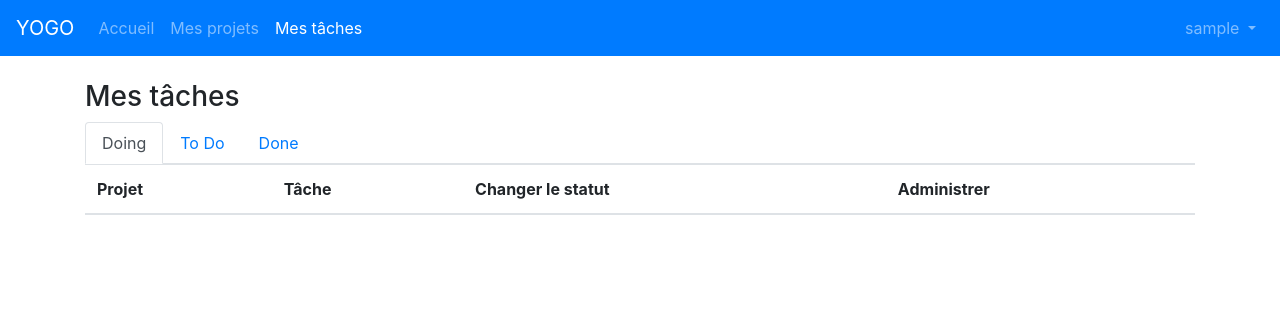
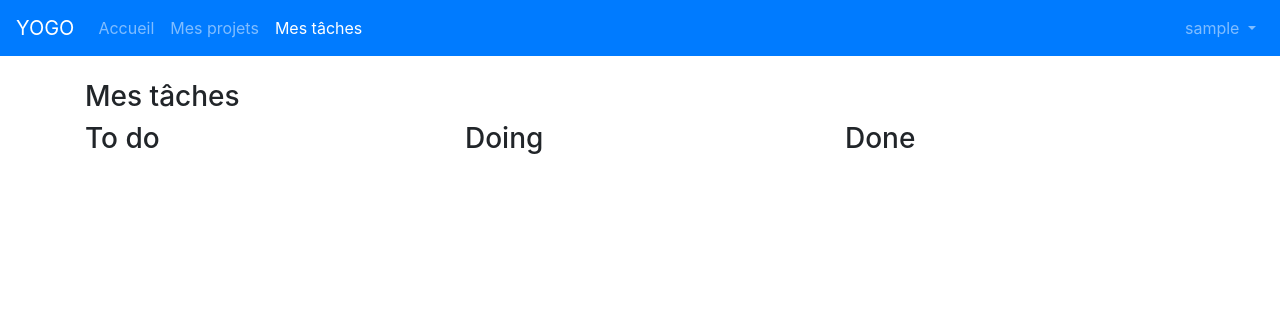
Before and after one commit to nanoy42/yogo, a Django app: page /projects/mytasks in a window 1280 px wide. Shown: the top 316 px of the page. Run offline with Django 3.2, Linux system fonts and the light colour scheme; the visitor is signed in with stand-in values (Sample User, id 1); data that the repository does not hold is empty; parts of the project's set-up code (start-up, migrations or seed data) failed here and were passed over; some libraries are stand-ins or nearby versions.

Commit message:
factorisons mes bons.

```diff
--- a/projects/templates/projects/mytasks.html
+++ b/projects/templates/projects/mytasks.html
@@ -1,96 +1,5 @@
 {% extends 'base.html' %}
 {% block content %}
 <h3>Mes tâches</h3>
-<ul class="nav nav-tabs">
-  <li class="nav-item">
-    <a class="nav-link active" id="link_div_doing" data-target="div_doing" href="#">Doing</a>
-  </li>
-  <li class="nav-item">
-    <a class="nav-link" id="link_div_todo" data-target="div_todo" href="#">To Do</a>
-  </li>
-  <li class="nav-item">
-    <a class="nav-link" id="link_div_done" data-target="div_done" href="#">Done</a>
-  </li>
-</ul>
-<div id="div_doing" style="display:block">
-<table class="table table-striped">
-  <thead>
-    <tr>
-      <th scope="col">Projet</th>
-      <th scope="col">Tâche</th>
-      <th scope="col">Changer le statut</th>
-      <th scope="col">Administrer</th>
-    </tr>
-  </thead>
-  <tbody>
-	  {% for task in doing %}
-    <tr>
-		<td><a href="{% url 'projects:project' task.project.pk %}">{{task.project}}</a></td>
-		<td><a href="#">{{task.title}}</a></td>
-		<td><a href="{% url 'projects:changeTaskStatus' task.pk 'done' 'mytasks'%}" class="btn btn-outline-success btn-sm"><i class="fa fa-check-circle"></i> Done</a> <a href="{% url 'projects:changeTaskStatus' task.pk 'todo' 'mytasks'%}" class="btn btn-outline-danger btn-sm"><i class="fa fa-times-circle"></i> To Do</a></td>
-		<td><a href="{% url 'projects:depaps' task.pk 'mytasks'%}" class="btn btn-outline-warning btn-sm"><i class="fa fa-ban"></i> Depaps</a> <a href="#" class="btn btn-outline-primary btn-sm"><i class="fa fa-pencil-alt"></i> Modifier</a> <a href="#" class="btn btn-outline-danger btn-sm"><i class="fa fa-trash"></i> Supprimer</a></td>
-    </tr>
-	{% endfor %}
-  </tbody>
-</table>
-</div>
-<div id="div_todo" style="display:none">
-<table class="table table-striped">
-  <thead>
-    <tr>
-      <th scope="col">Projet</th>
-      <th scope="col">Tâche</th>
-      <th scope="col">Changer le statut</th>
-      <th scope="col">Administrer</th>
-    </tr>
-  </thead>
-  <tbody>
-	  {% for task in todo %}
-    <tr>
-		<td><a href="{% url 'projects:project' task.project.pk %}">{{task.project}}</a></td>
-		<td><a href="#">{{task.title}}</a></td>
-		<td><a href="#" class="btn btn-outline-info btn-sm"><i class="fa fa-cogs"></i> Doing</a> <a href="#" class="btn btn-outline-success btn-sm"><i class="fa fa-check-circle"></i> Done</a></td>
-		<td><a href="#" class="btn btn-outline-warning btn-sm"><i class="fa fa-ban"></i> Depaps</a> <a href="#" class="btn btn-outline-primary btn-sm"><i class="fa fa-pencil-alt"></i> Modifier</a> <a href="#" class="btn btn-outline-danger btn-sm"><i class="fa fa-trash"></i> Supprimer</a></td>
-    </tr>
-	{% endfor %}
-  </tbody>
-</table>
-
-</div>
-<div id="div_done" style="display:none">
-<table class="table table-striped">
-  <thead>
-    <tr>
-      <th scope="col">Projet</th>
-      <th scope="col">Tâche</th>
-      <th scope="col">Changer le statut</th>
-      <th scope="col">Administrer</th>
-    </tr>
-  </thead>
-  <tbody>
-	  {% for task in done %}
-    <tr>
-		<td><a href="{% url 'projects:project' task.project.pk %}">{{task.project}}</a></td>
-		<td><a href="#">{{task.title}}</a></td>
-		<td><a href="#" class="btn btn-outline-info btn-sm"><i class="fa fa-cogs"></i> Doing</a> <a href="#" class="btn btn-outline-danger btn-sm"><i class="fa fa-times-circle"></i> To Do</a></td>
-		<td><a href="#" class="btn btn-outline-warning btn-sm"><i class="fa fa-ban"></i> Depaps</a> <a href="#" class="btn btn-outline-primary btn-sm"><i class="fa fa-pencil-alt"></i> Modifier</a> <a href="#" class="btn btn-outline-danger btn-sm"><i class="fa fa-trash"></i> Supprimer</a></td>
-    </tr>
-	{% endfor %}
-  </tbody>
-</table>
-
-</div>
-
-	<script>
-		$(document).ready(function(){
-			prec = "div_doing"
-			$(".nav-link").click(function(){
-				$("#" + prec).attr('style','display:none');
-				$("#link_" + prec).removeClass("active");
-				$("#" + $(this).attr('data-target')).attr('style','display:block');
-				$("#link_" + $(this).attr('data-target')).addClass('active');
-				prec = $(this).attr('data-target');
-			});
-		});
-	</script>
+{% include "projects/display_tasks.html" %}
 {% endblock %}
```
